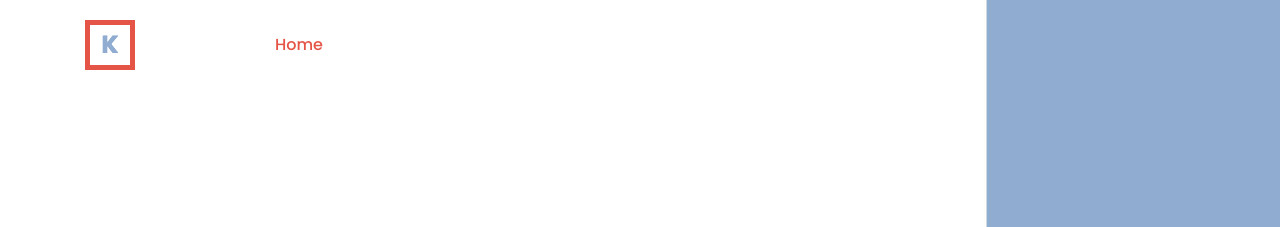
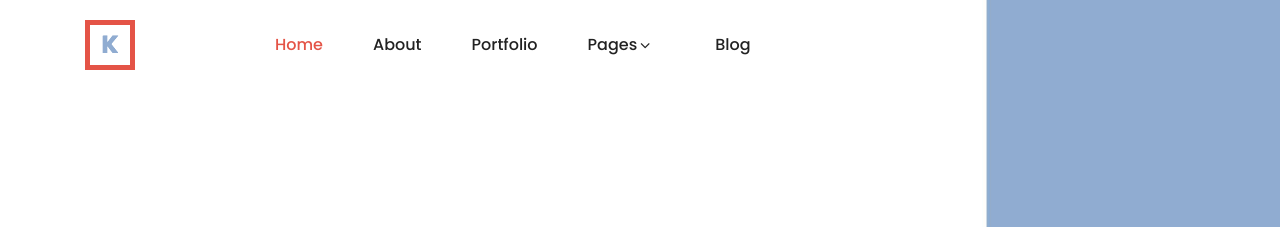
Before and after one commit to yousuf-hossain-shanto/personal, a Jekyll site: the page built from index.html, in a window 1280 px wide. Shown: the top 227 px of the page. Built offline with Jekyll 4.4.1, drawn with Linux system fonts in a browser that asks for light colours; nearby versions of some CDN libraries; the list of posts is cut into pages by our own code.

Commit message:
Added white class in post layout

```diff
--- a/_layouts/default.html
+++ b/_layouts/default.html
@@ -41,8 +41,8 @@
 				<div id="logo">
 					<a href="{{ site.baseurl }}"><img src="{{ site.baseurl }}/logo.png" alt="{{site.name}}" /></a>
 				</div>
-				<nav id="nav-menu-container">
-					<ul {% if page.url != "/" %} class="nav-menu" {% else %} class="nav-menu white" {% endif %}>
+				<nav id="nav-menu-container" {% if page.url != "/" %} class="ml-auto" {% endif %}>
+					<ul {% if page.url == "/" %} class="nav-menu" {% else %} class="nav-menu white" {% endif %}>
 						<li class="">
                             {% if page.url == "/" %}
                             <a class="active" href="{{ site.baseurl | absolute_url }}">Home</a>
```
